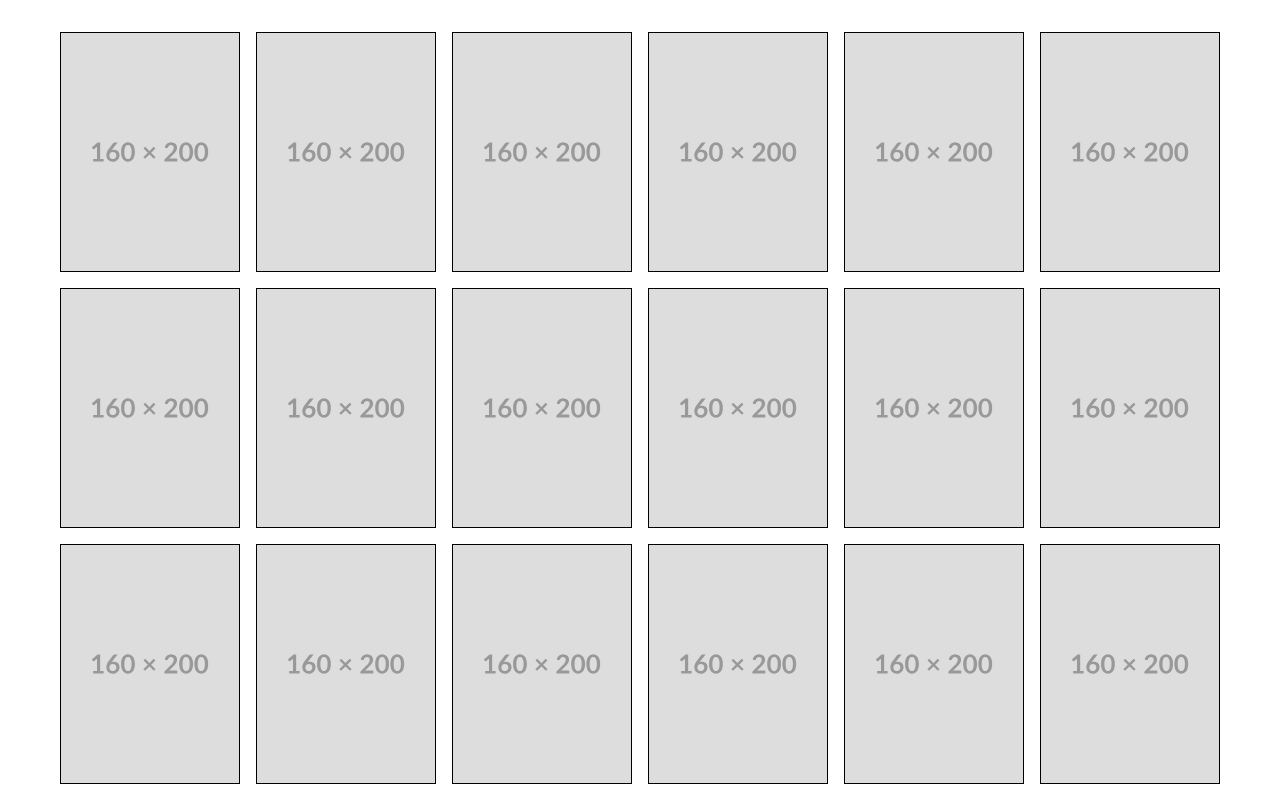
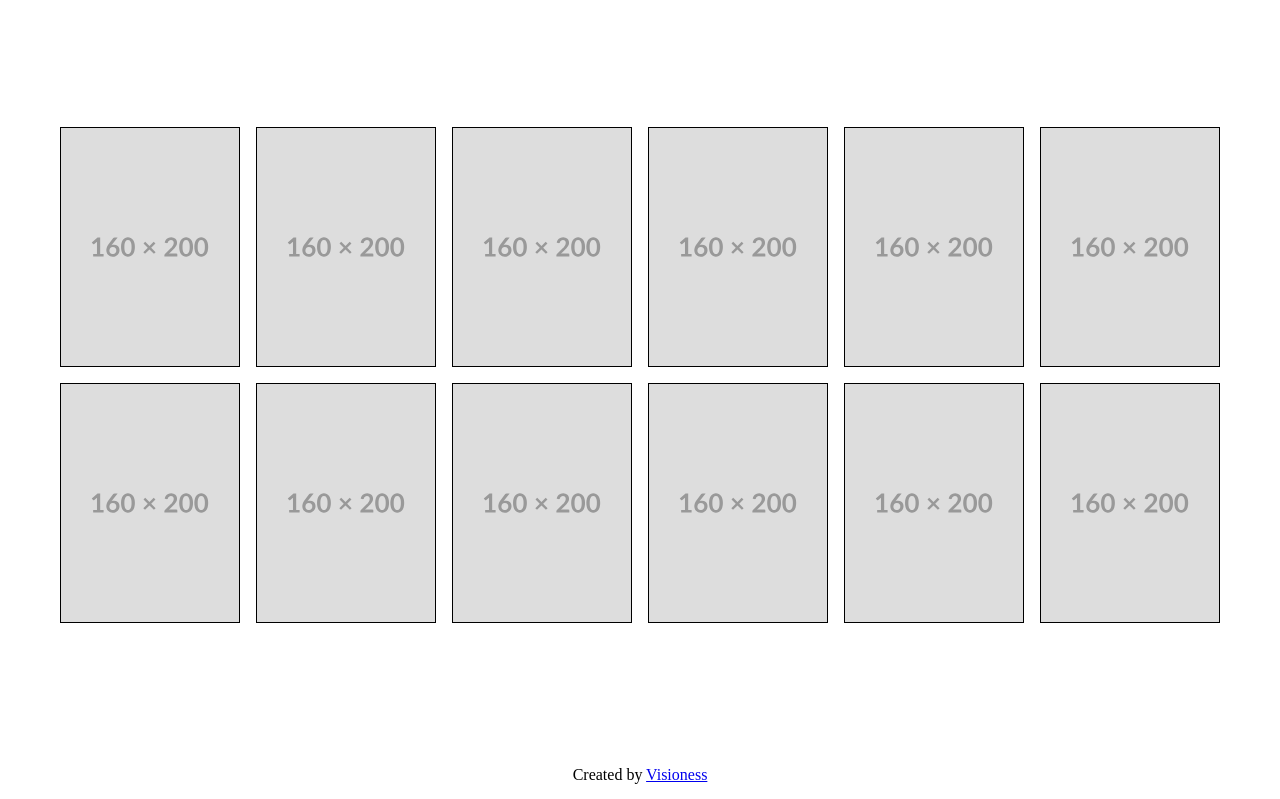
Before and after one commit to Visioness/memory-card, a React (Vite) app: page / in a window 1280 px wide. Shown: the top 799 px of the page. Built offline with nearby package versions, Linux system fonts and the light colour scheme.

Commit message:
Update card logic and shuffling

```diff
--- a/src/components/App.jsx
+++ b/src/components/App.jsx
@@ -1,12 +1,13 @@
 import '../styles/App.css';
 import Board from './Board.jsx';
-import cards from '../data/cards.js';
+import cardList from '../data/cardList.js';
+import { useEffect } from 'react';
 
 function App() {
   return (
     <>
       <div className="app">
-        <Board cards={cards} />
+        <Board cardList={cardList} />
       </div>
       <footer className="footer">
         <p>
--- a/src/components/Board.jsx
+++ b/src/components/Board.jsx
@@ -1,22 +1,45 @@
 import '../styles/Board.css';
 import Card from './Card.jsx';
+import { useState } from 'react';
 
-function Board({ cards }) {
+function Board({ cardList }) {
+  const [cardSet, setCardSets] = useState(getRandomSet());
+
+  function getRandomSet(size=12) {
+    const copyCardList = [...cardList];
+    const newCardSet = [];
+
+    for (let i = 0; i < size; i++) {
+      newCardSet.push(copyCardList.splice(Math.floor(Math.random() * copyCardList.length), 1)[0]);
+    }
+
+    return newCardSet;
+  }
+
   function shuffleCards() {
-    for (let i = cards.length - 1; i > 0; i--) {
+    const shuffledCards = [...cardSet];
+
+    for (let i = shuffledCards.length - 1; i > 0; i--) {
       const j = Math.floor(Math.random() * (i + 1));
-      [cards[i], cards[j]] = [cards[j], cards[i]];
+      [shuffledCards[i], shuffledCards[j]] = [shuffledCards[j], shuffledCards[i]];
     }
+
+    setCardSets(shuffledCards);
+  }
+
+  function onAnimationEnd() {
+    shuffleCards();
   }
 
   return (
     <div className="board">
-      {cards.map((card) => (
+      {cardSet.map((card) => (
         <Card
           key={card.id}
+          id={card.id}
           frontImage={card.frontImage}
           backImage={card.backImage}
-          shuffleCards={shuffleCards}
+          onAnimationEnd={onAnimationEnd}
         />
       ))}
     </div>
--- a/src/components/Card.jsx
+++ b/src/components/Card.jsx
@@ -1,16 +1,24 @@
 import '../styles/Card.css';
 import { useState } from 'react';
 
-function Card({ frontImage, backImage, shuffleCards }) {
+function Card({ id, frontImage, backImage, onAnimationEnd }) {
+  const [isAnimating, setIsAnimating] = useState(false);
   const [isFlipped, setIsFlipped] = useState(false);
 
   const flipCard = () => {
-    setIsFlipped(!isFlipped);
-    shuffleCards();
+    if (isAnimating) return;
+
+    setIsAnimating(true);
+    setIsFlipped(true);
+  };
+
+  const handleAnimationEnd = () => {
+    setIsAnimating(false);
+    onAnimationEnd();
   };
 
   return (
-    <div className={`card ${isFlipped ? 'flipped' : ''}`} onClick={flipCard}>
+    <div className={`card ${isAnimating ? 'flipped' : ''}`} data-id={id} onClick={flipCard} onAnimationEnd={handleAnimationEnd}>
       <div className="card-inner">
         <div className="card-front">
           <img src={frontImage} alt="Front of card" />
--- a/src/data/cards.js
+++ b/src/data/cardList.js
@@ -1,13 +1,13 @@
 import imagePlaceholder from '../assets/icons/placeholder-160x200.svg';
 
-const cards = [];
+const cardList = [];
 
 for (let i = 0; i < 20; i++) {
-  cards.push({
+  cardList.push({
     id: crypto.randomUUID(),
     frontImage: imagePlaceholder,
     backImage: imagePlaceholder,
   });
 }
 
-export default cards;
+export default cardList;
```
